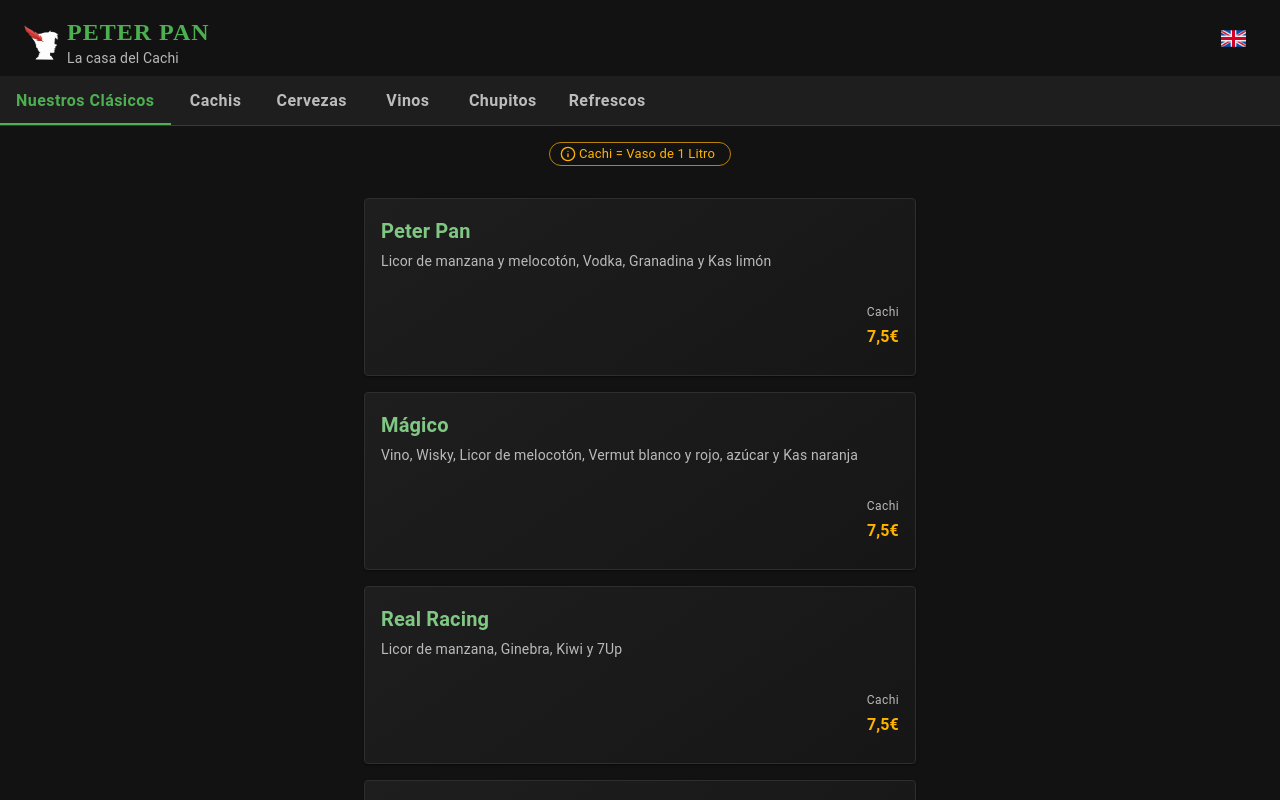
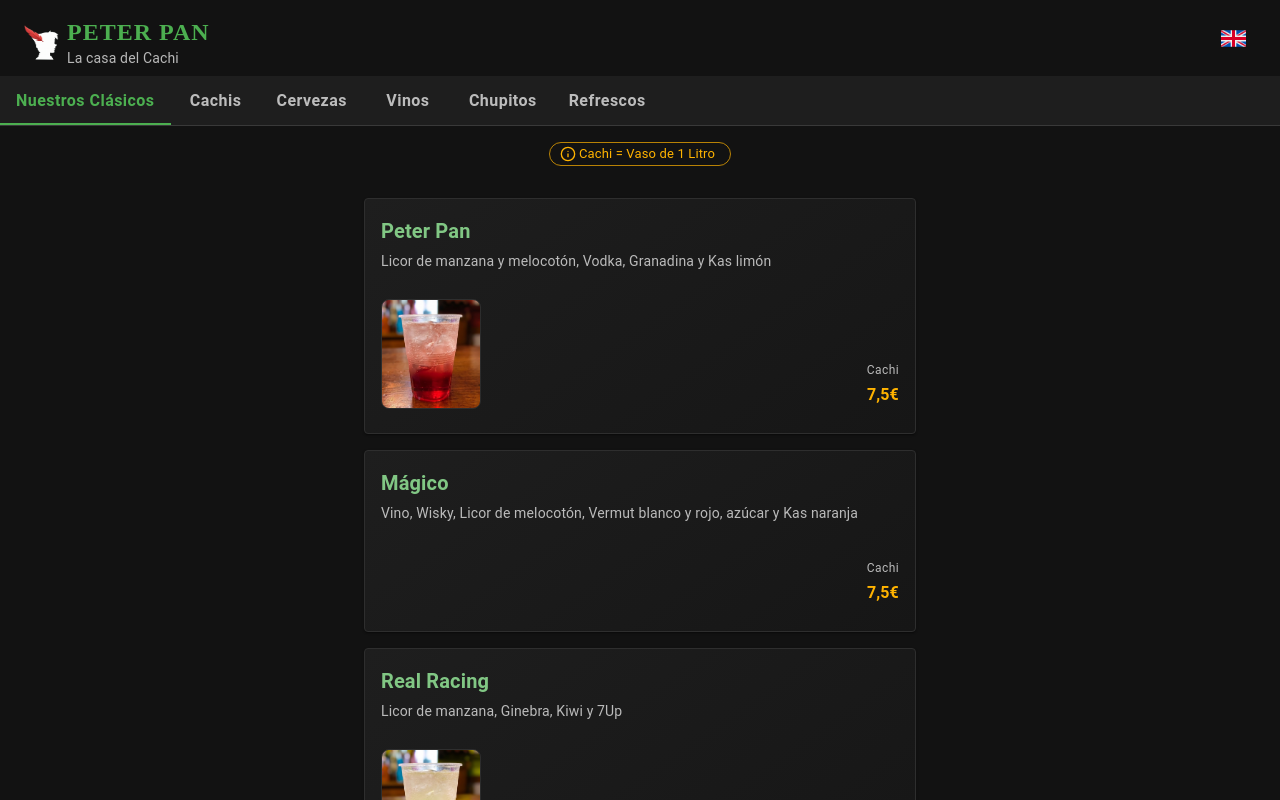
Before and after one commit to andr-33/peter-pan-menu-digital, a React (Vite) app: page / in a window 1280 px wide. Built offline with nearby package versions, Linux system fonts and the light colour scheme.

Commit message:
product images added

```diff
--- a/src/components/ClassicsPanel.tsx
+++ b/src/components/ClassicsPanel.tsx
@@ -1,4 +1,4 @@
-import { Card, CardContent, Typography } from '@mui/material';
+import { Card, CardContent, Typography, Box } from '@mui/material';
 import { menuData } from '../data/menuData';
 import PriceRow from './PriceRow';
 
@@ -11,14 +11,32 @@
     <>
       {menuData.clasicos.map((item) => (
         <Card key={item.id} sx={{ mb: 2, background: 'linear-gradient(145deg, #1e1e1e 0%, #161616 100%)', border: '1px solid #2e2e2e' }}>
-          <CardContent>
+          <CardContent sx={{ display: 'flex', flexDirection: 'column' }}>
             <Typography variant="h6" color="primary.light">
               {item.name[lang]}
             </Typography>
-            <Typography variant="body2" color="text.secondary" sx={{ mt: 0.5, mb: 1.5, minHeight: '40px' }}>
+            <Typography variant="body2" color="text.secondary" sx={{ mt: 0.5, mb: 1, minHeight: '40px' }}>
               {item.description[lang]}
             </Typography>
-            <PriceRow priceCopa={item.priceCopa} priceCachi={item.priceCachi} lang={lang} />
+            <Box sx={{ display: 'flex', flexGrow: 1, flexDirection: 'row', alignItems: 'end', justifyContent: 'end' }}>
+              {item.image && (
+                <Box sx={{ display: 'flex', flexGrow: 1, justifyContent: 'start' }}>
+                  <Box
+                    component="img"
+                    src={item.image}
+                    alt={item.name[lang]}
+                    sx={{
+                      width: '100px',
+                      height: '110px',
+                      objectFit: 'cover',
+                      borderRadius: '8px',
+                      border: '1px solid rgba(255, 255, 255, 0.08)'
+                    }}
+                  />
+                </Box>
+              )}
+              <PriceRow priceCopa={item.priceCopa} priceCachi={item.priceCachi} lang={lang} />
+            </Box>
           </CardContent>
         </Card>
       ))}
--- a/src/components/SpiritsPanel.tsx
+++ b/src/components/SpiritsPanel.tsx
@@ -1,10 +1,30 @@
 import { Box, Typography, Accordion, AccordionSummary, AccordionDetails, Divider } from '@mui/material';
-import { ChevronDown } from 'lucide-react';
+import { ChevronDown, Wine, Beer, Martini, GlassWater, Flame, Sparkles } from 'lucide-react';
 import { menuData, uiTexts } from '../data/menuData';
 
 interface SpiritsPanelProps {
   lang: 'es' | 'en';
 }
+
+const getCategoryIcon = (categoryId: string) => {
+  const iconProps = { size: 20, color: '#4caf50' };
+  switch (categoryId) {
+    case 'ron':
+      return <Flame {...iconProps} />;
+    case 'whisky':
+      return <GlassWater {...iconProps} />;
+    case 'ginebra':
+      return <Martini {...iconProps} />;
+    case 'vodka':
+      return <Sparkles {...iconProps} />;
+    case 'con-vino':
+      return <Wine {...iconProps} />;
+    case 'cerveza-chachi':
+      return <Beer {...iconProps} />;
+    default:
+      return null;
+  }
+};
 
 export default function SpiritsPanel({ lang }: SpiritsPanelProps) {
   return (
@@ -16,7 +36,10 @@
             aria-controls={`panel-${category.categoryId}-content`}
             id={`panel-${category.categoryId}-header`}
           >
-            <Typography variant="h6">{category.name[lang]}</Typography>
+            <Box sx={{ display: 'flex', alignItems: 'center', gap: 1.5 }}>
+              {getCategoryIcon(category.categoryId)}
+              <Typography variant="h6">{category.name[lang]}</Typography>
+            </Box>
           </AccordionSummary>
           <AccordionDetails sx={{ p: 0 }}>
             {/* Cabecera de columnas para Copa y Cachi */}
--- a/src/data/menuData.ts
+++ b/src/data/menuData.ts
@@ -14,6 +14,7 @@
   description: MultilingualString;
   priceCopa?: string;
   priceCachi: string;
+  image?: string;
 }
 
 export interface SpiritItem {
@@ -57,7 +58,8 @@
       id: 'c1',
       name: { es: 'Peter Pan', en: 'Peter Pan' },
       description: { es: 'Licor de manzana y melocotón, Vodka, Granadina y Kas limón', en: 'Apple and peach liqueur, Vodka, Grenadine and lemon soda' },
-      priceCachi: '7,5'
+      priceCachi: '7,5',
+      image: '/cachis/peter-pan.jpg'
     },
     {
       id: 'c2',
@@ -69,7 +71,8 @@
       id: 'c3',
       name: { es: 'Real Racing', en: 'Real Racing' },
       description: { es: 'Licor de manzana, Ginebra, Kiwi y 7Up', en: 'Apple liqueur, Gin, Kiwi and 7Up' },
-      priceCachi: '7,5'
+      priceCachi: '7,5',
+      image: '/cachis/real-racing.jpg'
     },
     {
       id: 'c4',
```
Also changed, not shown: public/cachis/peter-pan.jpg (added), public/cachis/real-racing.jpg (added).
